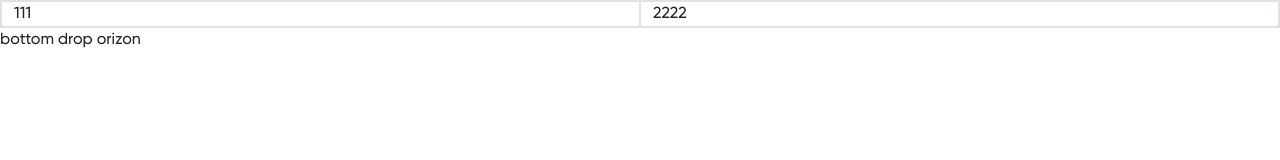
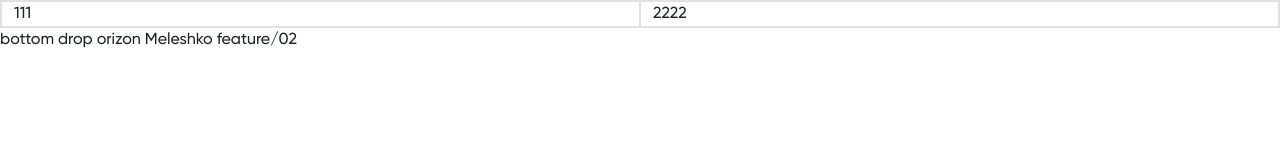
Before and after one commit to RomanMeleshko/MeleshkoCV, a Vue app: page / in a window 1280 px wide. Shown: the top 160 px of the page. Built offline with nearby package versions, Linux system fonts and the light colour scheme.

Commit message:
Added string

```diff
--- a/src/App.vue
+++ b/src/App.vue
@@ -14,6 +14,8 @@
     </div>
     <p>
       bottom drop orizon
+
+      Meleshko feature/02
     </p>
 
   </div>
```
